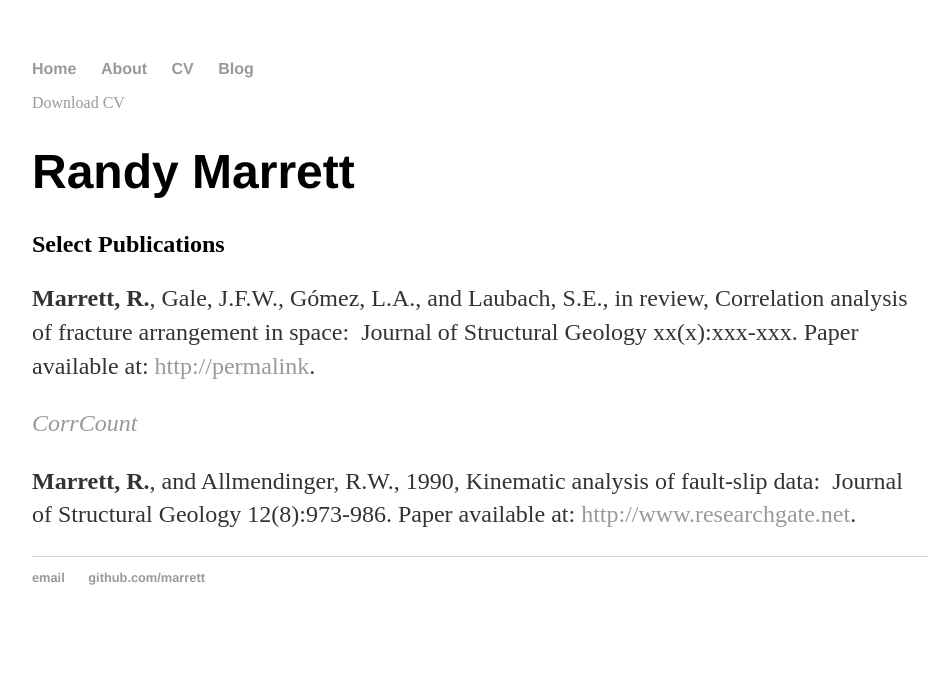
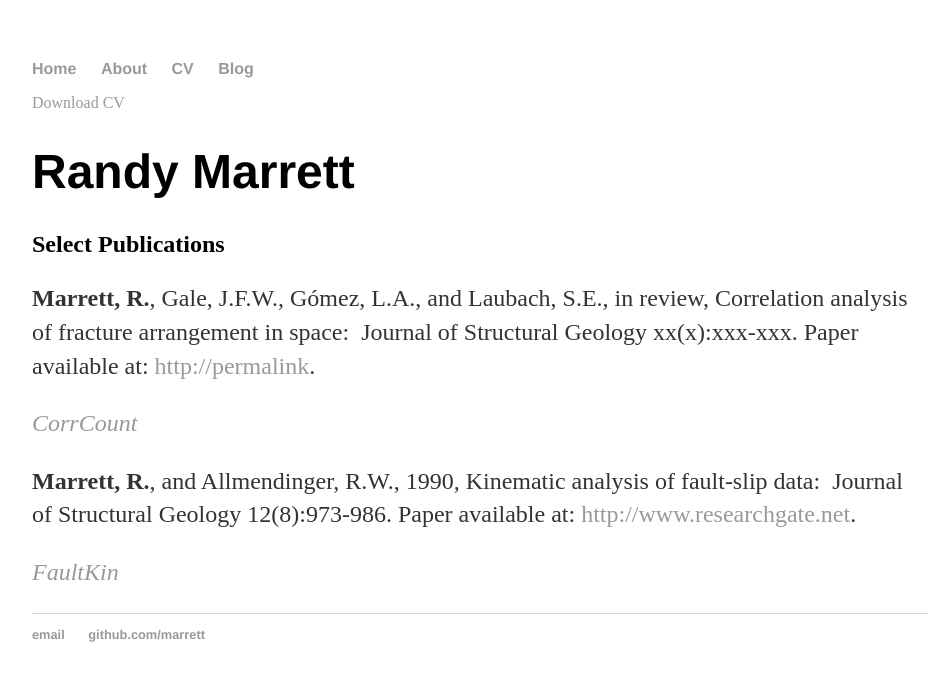
Before and after one commit to marrett/github.io, a Jekyll site: the page built from cv/index.html, in a window 1280 px wide. Shown: the top 681 px of the page, without its empty margins (160-1098 px from the left). Built offline with Jekyll 4.4.1, drawn with Linux system fonts in a browser that asks for light colours.

Commit message:
Update index.html

```diff
--- a/cv/index.html
+++ b/cv/index.html
@@ -15,4 +15,6 @@ title: CV of Randy Marrett
 
 					<p><strong>Marrett, R.</strong>, and Allmendinger, R.W., 1990, Kinematic analysis of fault-slip data: Journal of Structural Geology 12(8):973-986. Paper available at: <a href="https://www.researchgate.net/publication/222322317_Kinematic_analysis_of_fault-slip_data">http://www.researchgate.net</a>.
 
+					<p><em><a href="http://www.geo.cornell.edu/geology/faculty/RWA/programs/faultkin.html">FaultKin</a></em></p>
+
 	</div>
```
